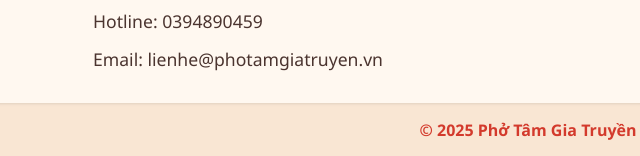
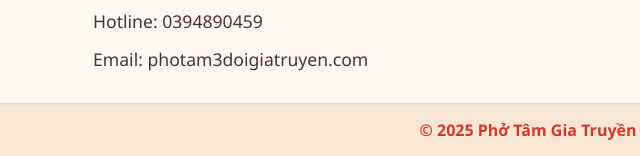
Before and after one commit to photam/pho-tam, a plain HTML site: page index.html in a window 1280 px wide. Shown: the part 2500-2656 px from the top of the page, 112-752 px from the left. Drawn offline with Linux system fonts and the light colour scheme.

Commit message:
Update index.html

```diff
--- a/index.html
+++ b/index.html
@@ -68,7 +68,7 @@
     <h2>Liên Hệ</h2>
     <p>Địa chỉ: 123 Phố Street, Hà Nội</p>
     <p>Hotline: 0394890459</p>
-    <p>Email: lienhe@photamgiatruyen.vn</p>
+    <p>Email: photam3doigiatruyen.com</p>
   </section>
 
   <footer>
```
